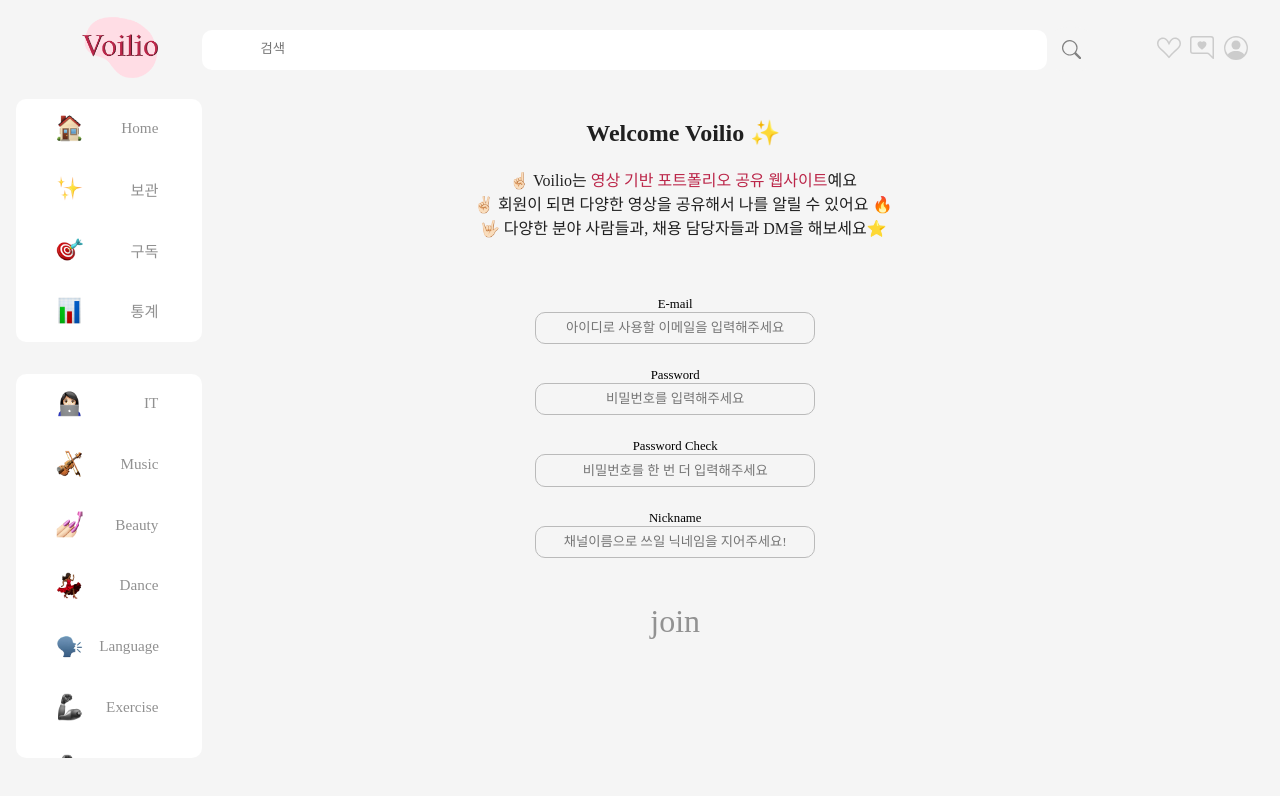
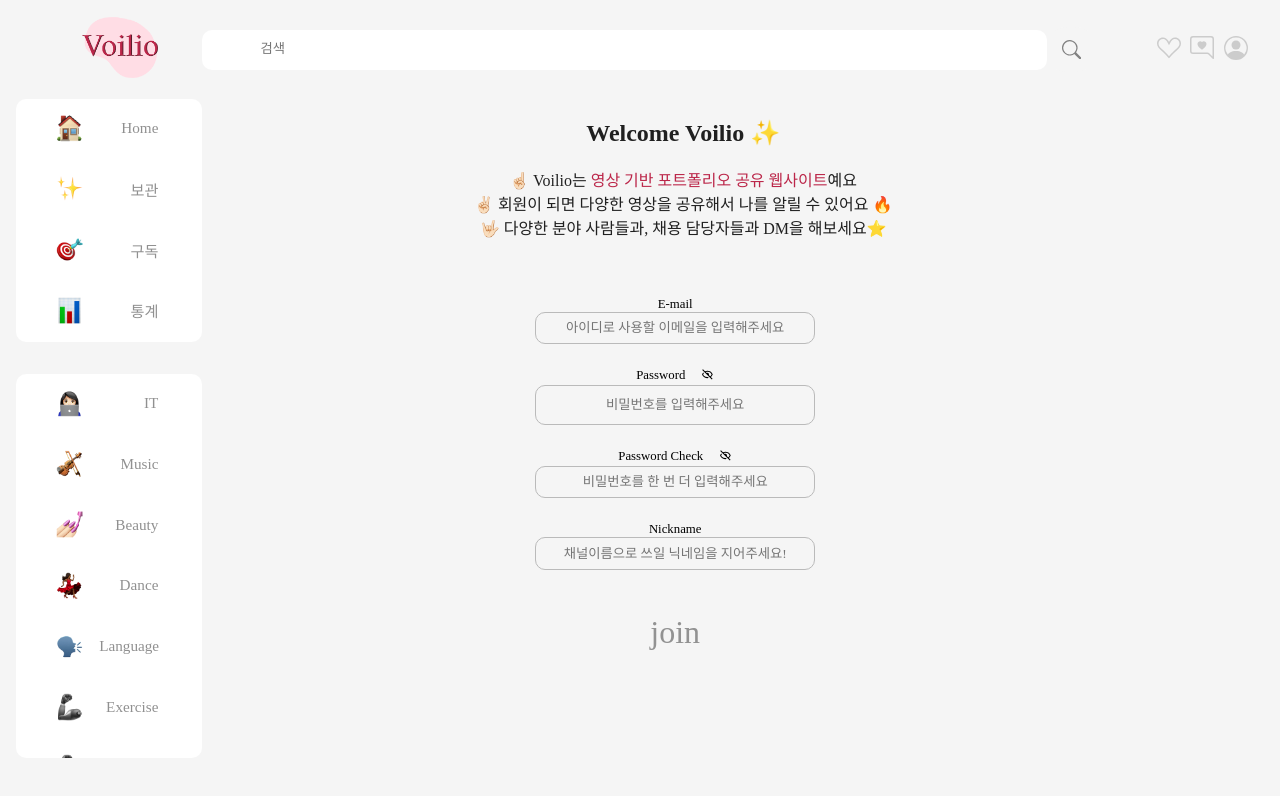
Before and after one commit to Team-Port/Voilio-Frontend, a React (Create React App) app: page /join in a window 1280 px wide. Shown: the top 796 px of the page. Built offline with nearby package versions, Linux system fonts and the light colour scheme; no server answers; a web font is replaced by a local one.

Commit message:
[#12]Feat: 비밀번호 show/hide 버튼 구현

```diff
--- a/src/page/Join.jsx
+++ b/src/page/Join.jsx
@@ -4,6 +4,7 @@ import Sidebar from '../component/Sidebar';
 import { useNavigate } from 'react-router-dom';
 import axios from "axios";
 import { useState } from "react";
+import { BiShow, BiHide} from 'react-icons/bi'
 
 const Join = () => {
     const [emailValue, setEmailValue] = useState("");
@@ -11,6 +12,7 @@ const Join = () => {
     const [nicknameValue, setNicknameValue] = useState("");
     const [message, setMessage] = useState("");
     const [ConfirmPassword, setConfirmPassword] = useState("");
+    const [showPswd, setShowPswd] = useState(false);
 
     const navigate = useNavigate();
 
@@ -45,6 +47,10 @@ const Join = () => {
         setConfirmPassword(event.currentTarget.value);
     }
 
+    const toggleShowPswd =()=>{
+        setShowPswd(!showPswd);
+    }
+
     return (
         <div className='profile-wrap'>
             <div className='left-sidebar-box'>
@@ -71,20 +77,44 @@ const Join = () => {
                                         onChange={(e) => {
                                             setEmailValue(e.target.value); }}></input></div>
                         </div>
-                        <div className='input-box'>
-                            <div><label htmlFor='userPWD'>Password</label></div>
-                            <div><input type="text" id="userPWD"
+                        <div>
+                            <div className='pwd-box'>
+                                <label htmlFor='userPWD'>Password</label>
+                                <div className="absolute top-[16px] right-[20px] sm:right-[30px]">
+                                    {showPswd ? (
+                                    <BiShow onClick={toggleShowPswd} />
+                                    ) : (
+                                    <BiHide onClick={toggleShowPswd} />
+                                    )}
+                                </div>
+                            </div>
+                            <div>
+                                <input type={showPswd ? "text" : "password"}
+                                        id="userPWD"
                                         placeholder="비밀번호를 입력해주세요"
                                         value={pwdValue}
                                         onChange={(e) => {
-                                            setPwdValue(e.target.value); }}></input></div>
+                                            setPwdValue(e.target.value); }}></input>
+                            </div>
                         </div>
                         <div className='input-box'>
-                            <div><label htmlFor='userPWD'>Password Check</label></div>
-                            <div><input type="text" id="userPWD"
+                            <div className='pwd-box'>
+                                <label htmlFor='userPWD'>Password Check</label>
+                                <div className="absolute top-[16px] right-[20px] sm:right-[30px]">
+                                    {showPswd ? (
+                                    <BiShow onClick={toggleShowPswd} />
+                                    ) : (
+                                    <BiHide onClick={toggleShowPswd} />
+                                    )}
+                                </div>
+                            </div>
+                            <div>
+                                <input type={showPswd ? "text" : "password"}
+                                        id="userPWD"
                                         placeholder="비밀번호를 한 번 더 입력해주세요"
                                         value={ConfirmPassword}
-                                        onChange={onConfirmPasswordHandler}></input></div>
+                                        onChange={onConfirmPasswordHandler}></input>
+                            </div>
                         </div>
                         <div className='input-box'>
                             <div><label htmlFor='userPWD'>Nickname</label></div>
@@ -92,7 +122,7 @@ const Join = () => {
                                         placeholder="채널이름으로 쓰일 닉네임을 지어주세요!"
                                         value={nicknameValue}
                                         onChange={(e) => {
-                                            setNicknameValue(e.target.value); }}></input></div>
+                                            setNicknameValue(e.target.value); }}></input> </div>
                         </div>
                     </div>
                     <div className='profile-btn-box'>
--- a/src/page/css/profile.css
+++ b/src/page/css/profile.css
@@ -65,3 +65,14 @@
 .welcome-box p span{
     color: #bb2649;
 }
+
+.pwd-box{
+    display: flex;
+    text-align: center;
+    justify-content: center;
+    font-size: 0.8rem;
+}
+
+.pwd-box label, .pwd-box div{
+    margin: 0 0.5rem;
+}
```
